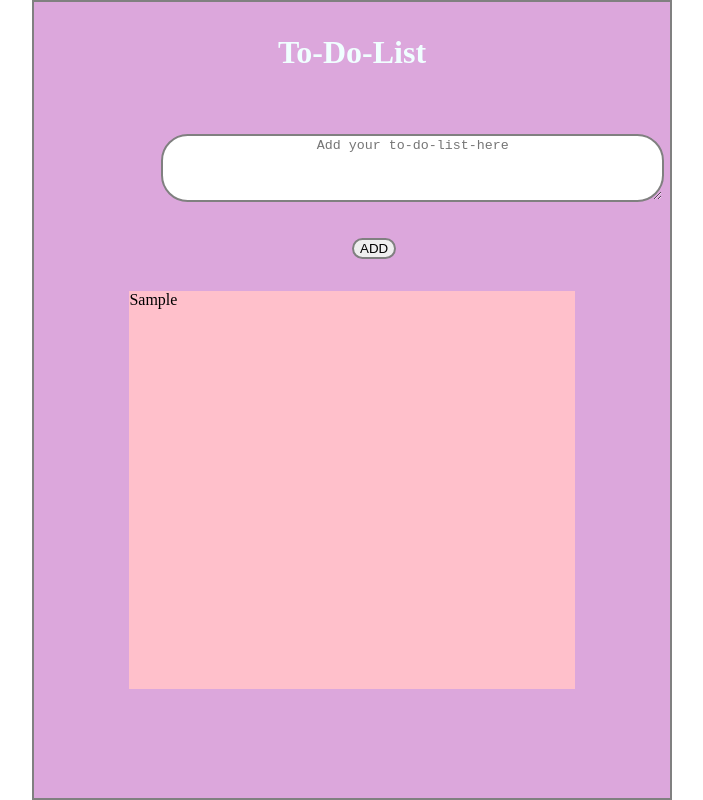
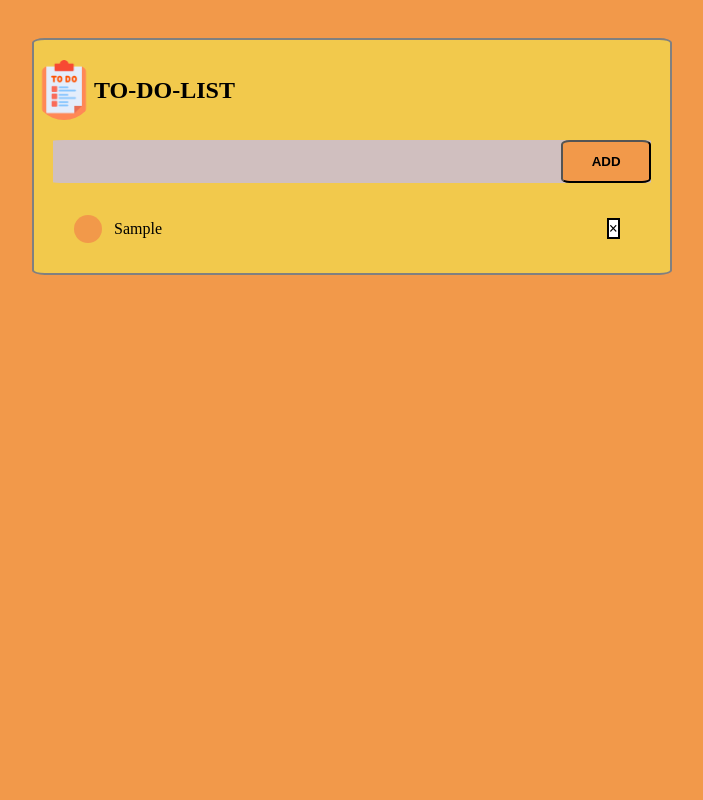
Before and after one commit to D-I-V-Y-A-S/mern-to-do-list, a plain HTML site: page index.html in a window 1280 px wide. Both pictures are taken after typing "Sample" into the empty fields and a click on the button "ADD". Shown: the whole page, without its empty margins (288-991 px from the left). Drawn offline with Linux system fonts and the light colour scheme.

Commit message:
to-do-list

```diff
--- a/assets/css/style.css
+++ b/assets/css/style.css
@@ -1,57 +1,87 @@
-*
-{
+* {
     box-sizing: border-box;
 }
 
-body{
-    margin:0;
-    background-color:white;
+body {
+    margin: 0;
+    background-color: #f2994a;
 }
 
-.layout
-{
-    margin-left :25%;
-    width:50%;
-    height:100vh;
-    border:solid 2px gray;
-    background-color:rgb(220, 167, 220);
-    position:fixed;
+.layout {
+    margin-top: 3%;
+    margin-left: 25%;
+    margin-bottom: 5%;
+    width: 50%;
+    min-height: 20%;
+    border: solid 2px gray;
+    border-radius: 2%;
+    background-color: #f2c94c;
 }
 
-header{
-    text-align:center;
-    font-weight:bolder;
-    font-size: 2rem;
-    margin-top:5%;
-    color:azure;
+h2,
+img {
+    display: flex;
+    align-items: center;
+    border-radius: 50%;
 }
 
-#box
-{
-    margin-left: 20%;
-    margin-top:10%;
-    margin-bottom: 0;
-    text-align: center;
-    border-radius:2em;
-    border:solid 2px gray;
-    display:block;
+.input-text {
+    display: flex;
+    justify-content: space-between;
+    align-items: center;
+    border-radius: 2%;
+    background-color: rgb(208, 191, 191);
+    margin-bottom: 5%;
+    margin-left: 3%;
+    margin-right: 3%;
 }
 
-#box-down
-{
-    margin-top:0;
-    margin-left: 50%;
-    text-align: center;
-    border-radius:2em;
-    border:solid 2px gray;
-    display:block;
+#box {
+    flex: 1;
+    border: none;
+    outline: none;
+    background: transparent;
+    padding: 2%;
+    font-weight: bolder;
+    border-radius: 10%;
 }
 
-.to-do-list-save-part
-{
-    width:70%;
-    height:50%;
-    margin-top: 5%;
-    margin-left:15%;
-    background-color:pink;
+button {
+    background-color: #f2994a;
+    padding: 2%;
+    font-weight: bolder;
+    border-radius: 10%;
+    width: 15%;
 }
+
+ul li {
+    list-style: none;
+    position: relative;
+    padding-left: 40px;
+    line-height: 28px;
+    margin-bottom: 5%;
+}
+
+ul li::before {
+    content: '';
+    position: absolute;
+    height: 28px;
+    width: 28px;
+    border-radius: 50%;
+    background-color: #f2994a;
+    left: 0;
+    top: 50%;
+    transform: translateY(-50%);
+    margin-right: 10px;
+}
+
+ul li span {
+    justify-content: space-between;
+    margin-left: 80%;
+    font-weight: bolder;
+    height: 5%;
+    width: 5%;
+    border: 2px solid;
+    background-color: white;
+    padding: 20 80 20 80;
+}
--- /dev/null
+++ b/assets/js/script.js
@@ -0,0 +1,30 @@
+const inputbox = document.getElementById("box");
+let list = document.getElementById("list-items");
+function addtask() {
+    if (inputbox.value === '') {
+        alert("You should enter some task!!");
+    }
+    else {
+        let li = document.createElement("li");
+        let span = document.createElement("span");
+        li.innerHTML = inputbox.value;
+        list.appendChild(li);
+        span.innerHTML = "\u00d7";
+        li.appendChild(span);
+        list.appendChild(li);
+        inputbox.value = " ";
+    }
+    const listContainer = document.getElementById("list-items");
+    listContainer.addEventListener("click", function (event) {
+        const clickedElement = event.target;
+        if (clickedElement.tagName === "li") {
+            clickedElement.classList.toggle("checked");
+        } else if (clickedElement.tagName === "span") {
+            const parentLi = clickedElement.parentElement;
+            parentLi.remove();
+        }
+    }, false);
+
+
+
+}
--- a/index.html
+++ b/index.html
@@ -1,32 +1,27 @@
 <!DOCTYPE html>
 <html lang="en">
+
 <head>
     <meta charset="UTF-8">
     <meta name="viewport" content="width=device-width, initial-scale=1.0">
     <link rel="stylesheet" href="assets/css/style.css">
     <title>to-do-list</title>
 </head>
+
 <body>
     <section class="layout">
-        <header>To-Do-List</header>
-        <section class="main-content">
-            <textarea name="Feedback" cols="60" rows="4" id="box" placeholder="Add your to-do-list-here"></textarea><br><br>
-            <button onclick="myFunction()" id="box-down" >ADD</button>
+        <h2><img src="assets/images/check-list.png" alt="to-do-list icon" style="height:60px; width:auto">TO-DO-LIST
+        </h2>
+        <section class="input-text">
+            <input type="text" name="input-box" id="box" placeholder="Enter your text here">
+            <button onclick="addtask()">ADD</button>
         </section>
-        <section class="to-do-list-save-part" id="save-part">
-        </section>
+
+        <ul id="list-items">
+        </ul>
+
     </section>
-<script src="script.js"></script>
+    <script src="assets/js/script.js"></script>
 </body>
 
-    <script >
-        function myFunction() {
-    var textBoxValue = document.getElementById("box").value;
-    var paragraph = document.createElement("p");
-    paragraph.textContent = textBoxValue;
-    document.getElementById("save-part").appendChild(paragraph);
-    document.getElementById("box").value = "";
-}
-    </script>
-</body>
 </html>
```
Also changed, not shown: assets/images/check-list.png (added).
